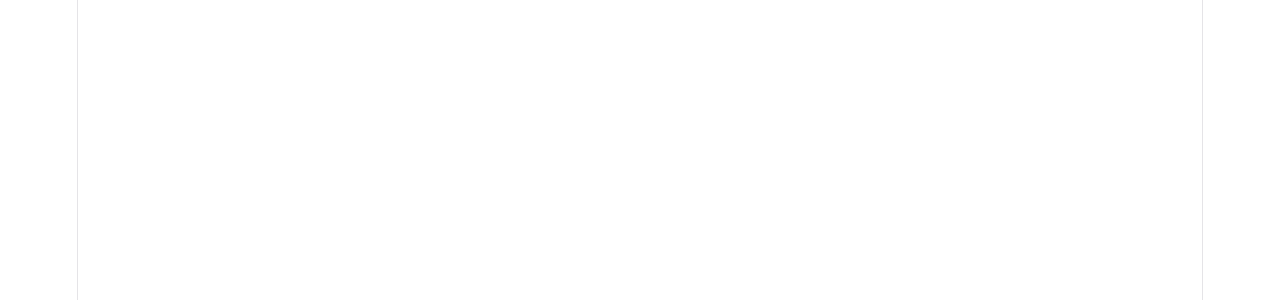
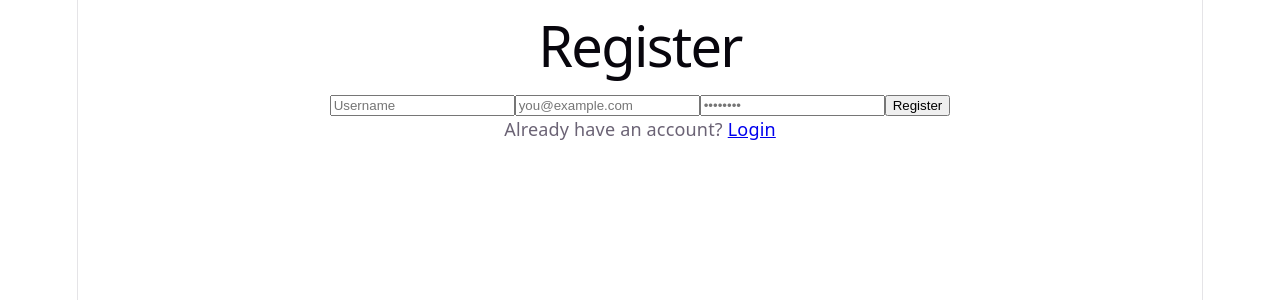
Before and after one commit to ShraddhaMulekar/AI-safety_Awareness-Platform, a React app in the folder frontend/: page /register in a window 1280 px wide. Before the commit this address had no page. Shown: the top 300 px of the page. Built offline with nearby package versions, Linux system fonts and the light colour scheme; the HTML template or start-up script is replaced by a standard one.

Commit message:
register and login page logic

```diff
--- a/frontend/src/App.jsx
+++ b/frontend/src/App.jsx
@@ -5,6 +5,7 @@
 
 import { BrowserRouter, Route, Routes } from "react-router-dom"
 import { LoginPage } from "./components/login/LoginPage"
+import { RegisterPage } from "./components/register/RegisterPage"
 
 function App() {
 
@@ -13,6 +14,7 @@ function App() {
       <Routes>
         <Route path="/" element={<h1>Home</h1>} />
         <Route path="/login" element={<LoginPage />} />
+        <Route path="/register" element={<RegisterPage />} />
       </Routes>
     </BrowserRouter>
   )
--- a/frontend/src/components/login/LoginPage.jsx
+++ b/frontend/src/components/login/LoginPage.jsx
@@ -1,4 +1,4 @@
-import { useNavigate } from "react-router-dom";
+import { Link, useNavigate } from "react-router-dom";
 import useForm from "../../hooks/useForm";
 import { loginLogic } from "./loginLogic";
 
@@ -14,7 +14,7 @@ export const LoginPage = () => {
   const handleSubmit = (e) => {
     e.preventDefault();
     loginUser(values);
-    navigate((to = "/"));
+    navigate(to="/");
   };
 
   return (
@@ -37,6 +37,10 @@ export const LoginPage = () => {
         />
         <button>Login</button>
       </form>
+
+      <p>
+        Don't have an account? <Link to="/register">Register</Link>
+      </p>
     </div>
   );
 };
--- /dev/null
+++ b/frontend/src/components/register/RegisterPage.jsx
@@ -0,0 +1,55 @@
+import {Link, useNavigate } from "react-router-dom";
+import useForm from "../../hooks/useForm";
+import { RegisterLogic } from "./RegisterLogic";
+
+export const RegisterPage = () => {
+  const navigate = useNavigate();
+
+  const { values, handleChange } = useForm({
+    name: "",
+    email: "",
+    password: "",
+  });
+
+  const { registerUser } = RegisterLogic();
+
+  const handleSubmit = (e) => {
+    e.preventDefault();
+    registerUser(values);
+    navigate(to = "/login");
+  };
+
+  return (
+    <div>
+      <h1>Register</h1>
+      <form onSubmit={handleSubmit}>
+        <input
+          type="text"
+          name="name"
+          value={values.name}
+          onChange={handleChange}
+          placeholder="Username"
+        />
+        <input
+          type="email"
+          name="email"
+          value={values.email}
+          onChange={handleChange}
+          placeholder="you@example.com"
+        />
+        <input
+          type="password"
+          name="password"
+          value={values.password}
+          onChange={handleChange}
+          placeholder="••••••••"
+        />
+        <button type="submit">Register</button>
+      </form>
+
+      <p>
+        Already have an account? <Link to="/login">Login</Link>
+      </p>
+    </div>
+  );
+};
```
